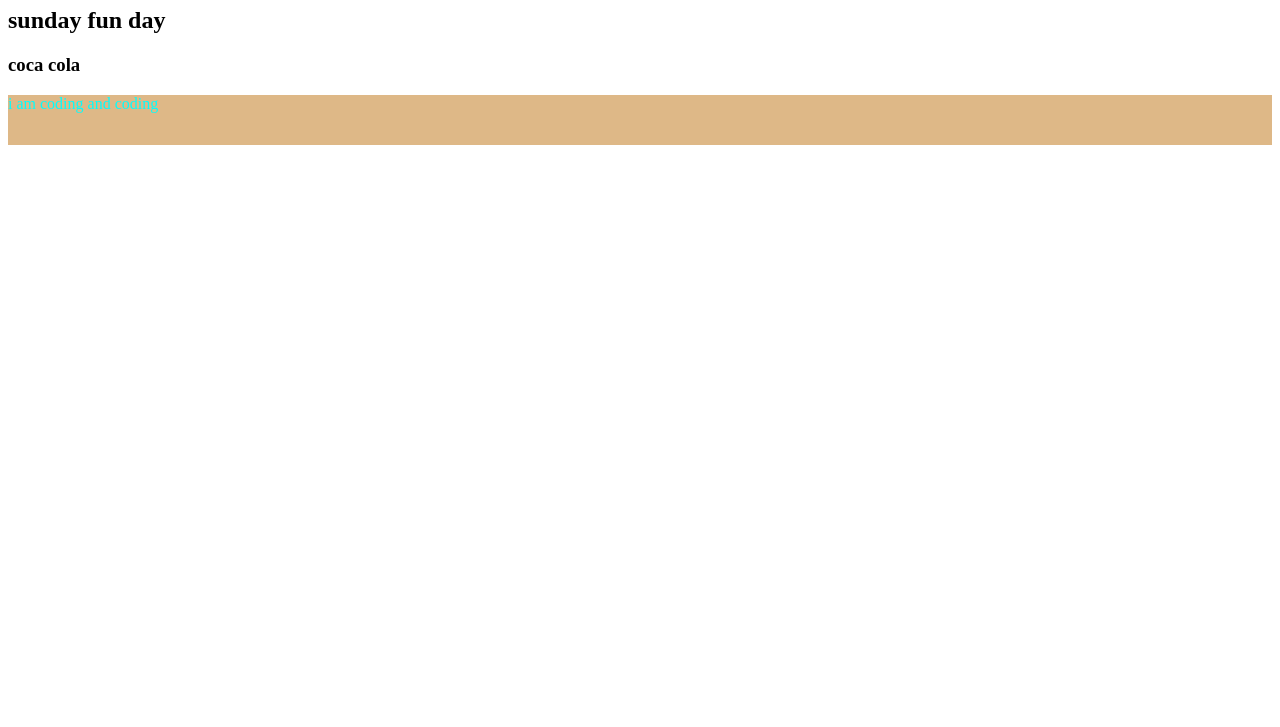
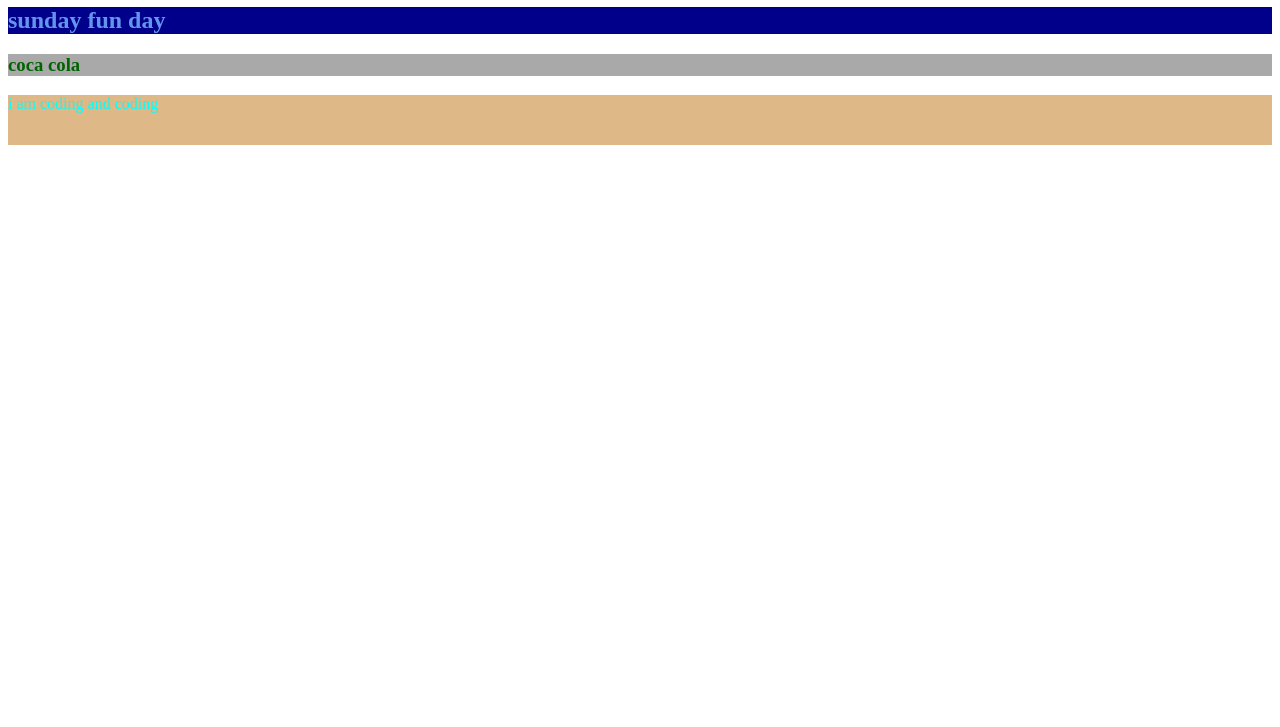
Before and after one commit to SarkarTasrina/my-second-repo, a plain HTML site: page index.html in a window 1280 px wide. Shown: the part 73-800 px from the top of the page. Drawn offline with Linux system fonts and the light colour scheme.

Commit message:
styles added

```diff
--- a/index.html
+++ b/index.html
@@ -16,7 +16,14 @@
         background-color: bisque;
         color: cadetblue;
     }
-
+    h2{
+        color: cornflowerblue;
+        background-color: darkblue;
+    }
+    h3{
+        color: darkgreen;
+        background-color: darkgrey;
+    }
     </style>
 </head>
 <body>
```
